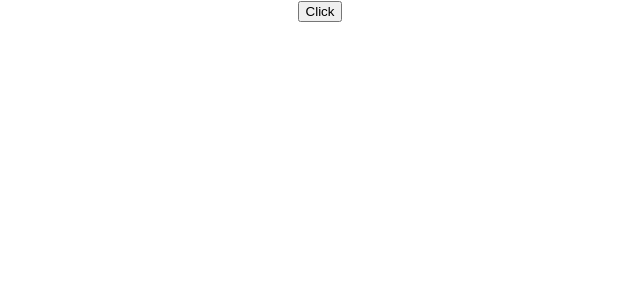
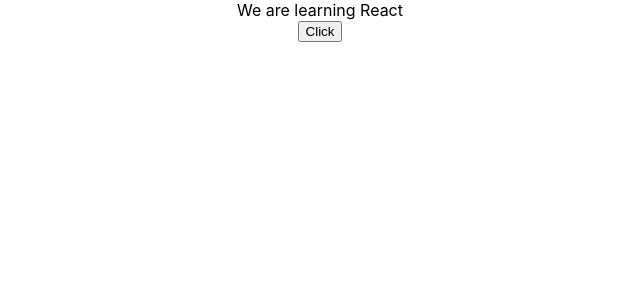
Before and after one commit to mukesh-mahato/Learn-React, a React (Create React App) app: page / in a window 1280 px wide. Shown: the top 300 px of the page, without its empty margins (320-960 px from the left). Built offline with nearby package versions, Linux system fonts and the light colour scheme.

Commit message:
Binding Event Handlers

```diff
--- a/public/index.html
+++ b/public/index.html
@@ -10,34 +10,11 @@
       content="Web site created using create-react-app"
     />
     <link rel="apple-touch-icon" href="%PUBLIC_URL%/logo192.png" />
-    <!--
-      manifest.json provides metadata used when your web app is installed on a
-      user's mobile device or desktop. See https://developers.google.com/web/fundamentals/web-app-manifest/
-    -->
     <link rel="manifest" href="%PUBLIC_URL%/manifest.json" />
-    <!--
-      Notice the use of %PUBLIC_URL% in the tags above.
-      It will be replaced with the URL of the `public` folder during the build.
-      Only files inside the `public` folder can be referenced from the HTML.
-
-      Unlike "/favicon.ico" or "favicon.ico", "%PUBLIC_URL%/favicon.ico" will
-      work correctly both with client-side routing and a non-root public URL.
-      Learn how to configure a non-root public URL by running `npm run build`.
-    -->
-    <title>React App</title>
+    <title>Learn React</title>
   </head>
   <body>
     <noscript>You need to enable JavaScript to run this app.</noscript>
     <div id="root"></div>
-    <!--
-      This HTML file is a template.
-      If you open it directly in the browser, you will see an empty page.
-
-      You can add webfonts, meta tags, or analytics to this file.
-      The build step will place the bundled scripts into the <body> tag.
-
-      To begin the development, run `npm start` or `yarn start`.
-      To create a production bundle, use `npm run build` or `yarn build`.
-    -->
   </body>
 </html>
--- a/src/App.js
+++ b/src/App.js
@@ -7,17 +7,19 @@
 import SetStateCounter from './Components/SetStateCounter';
 import FunctionClick from './Components/FunctionClick';
 import ClassClick from './Components/ClassClick';
+import EventBind from './Components/EventBind';
 
 function App() {
   return (
     <div className="App">
+      <EventBind />
+      {/* <ClassClick /> */}
+      {/* <FunctionClick/> */}
+      {/* <SetStateCounter /> */}
+      {/* <State /> */}
+      {/* <JSX/> */}
       {/* <FunctionalComponent name='Bruce'/>
      <ClassComponent name='Mr. Beast'/> */}
-      {/* <JSX/> */}
-      {/* <State /> */}
-      {/* <SetStateCounter /> */}
-      {/* <FunctionClick/> */}
-      <ClassClick />
     </div>
   );
 }
--- /dev/null
+++ b/src/Components/EventBind.js
@@ -0,0 +1,43 @@
+import React, { Component } from 'react'
+
+class EventBind extends Component {
+
+    constructor() {
+        super()
+
+        this.state = {
+            message: "We are learning React"
+        }
+        // Approach-3:
+        // this.clickHandler = this.clickHandler.bind(this)
+    }
+
+    // clickHandler() {
+    //     this.setState({
+    //         message: "We are learning EventBinding in React"
+    //     })
+    // }
+
+    clickHandler = () => {
+        this.setState({
+            message: "We are learning EventBinding in React"
+        })
+    }
+  render() {
+    return (
+      <div>
+        <div>{this.state.message}</div>
+        {/* Approach-1: binding using bind keyword */}
+        {/* <button onClick={this.clickHandler.bind(this)}>Click</button> */}
+        {/* Approach-2: Arrow Function approach */}
+        {/* <button onClick={() => this.clickHandler()}>Click</button> */}
+        {/* Approach-3: Binding in the class Constructor*/}
+        {/* <button onClick={this.clickHandler}>Click</button> */}
+        {/* Use an Arrow function as a class property */}
+        <button onClick={this.clickHandler}>Click</button>
+      </div>
+    )
+  }
+}
+
+export default EventBind;
```
